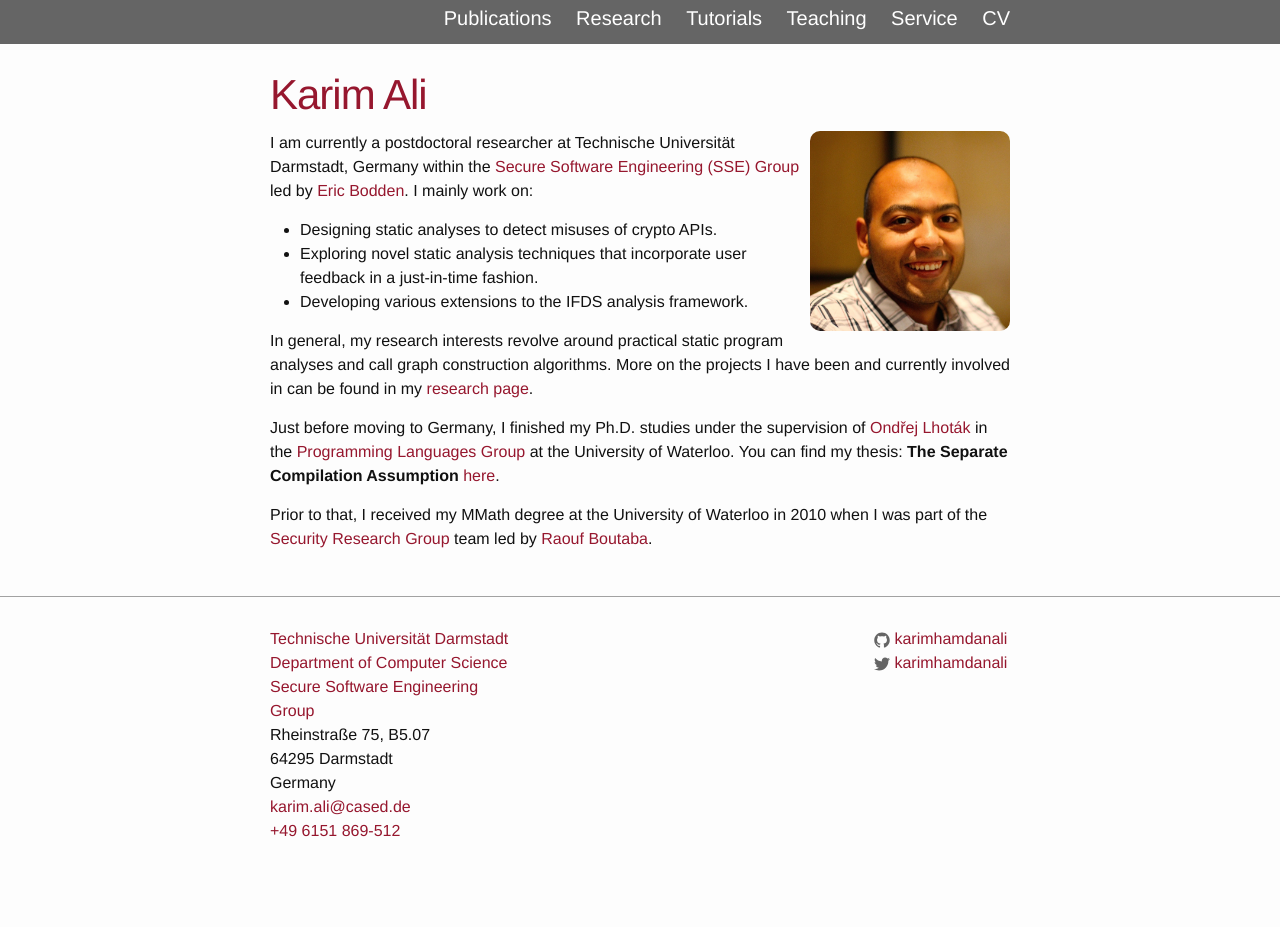
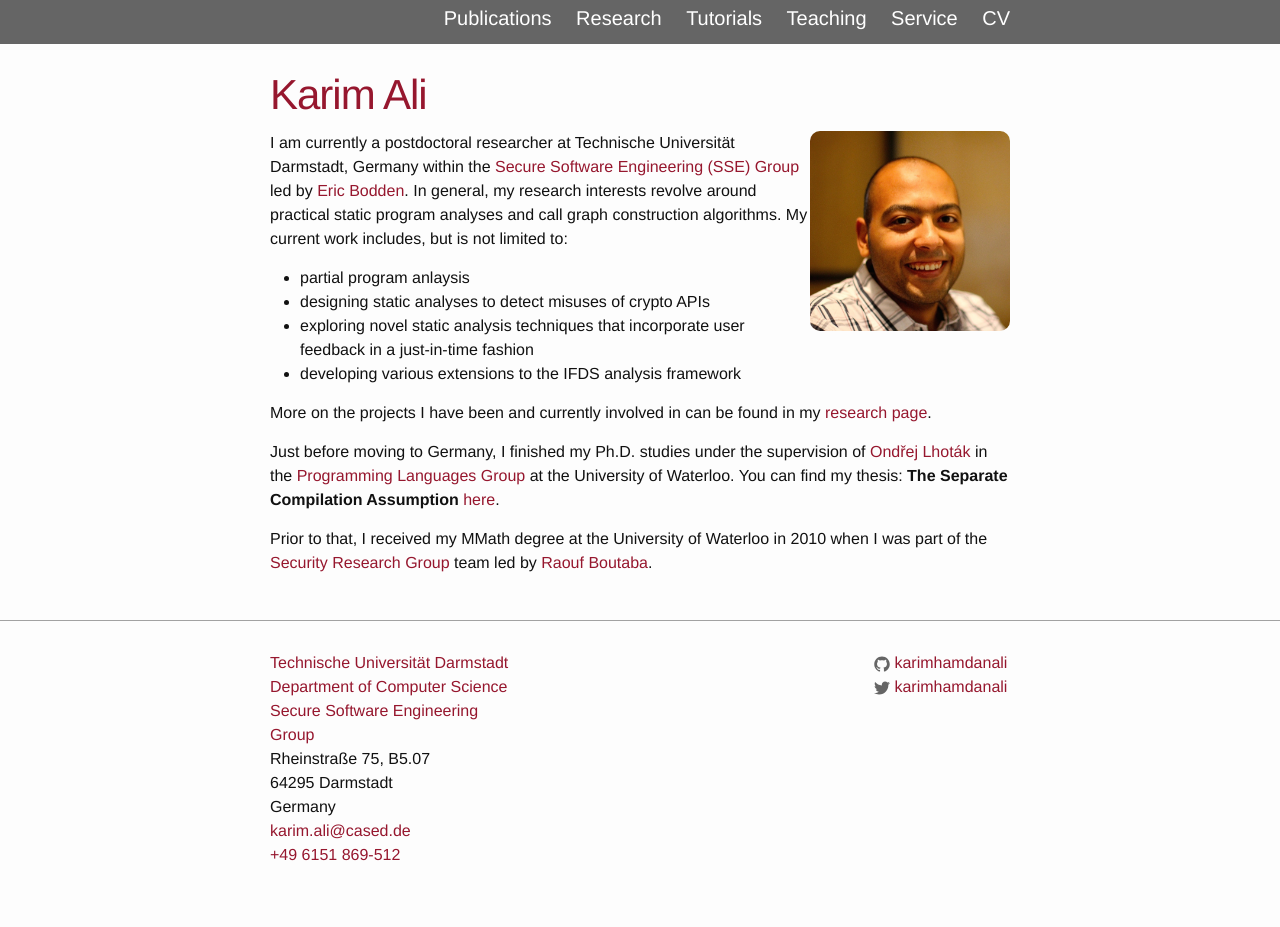
Before and after one commit to karimhamdanali/karimhamdanali.github.io, a Jekyll site: the page built from index.html, in a window 1280 px wide. Built offline with Jekyll 4.4.1, drawn with Linux system fonts in a browser that asks for light colours; before the commit the page ends 903 px from its top, so only the background shows below that.

Commit message:
updated home page

```diff
--- a/index.html
+++ b/index.html
@@ -11,16 +11,18 @@ title: Home
 	<p>
 		I am currently a postdoctoral researcher at Technische Universit&auml;t Darmstadt, Germany within the
 		<a href="http://sseblog.ec-spride.de/" target="_blank">Secure Software Engineering (SSE) Group</a> led by
-		<a href="http://bodden.de/" target="_blank">Eric Bodden</a>. I mainly work on:
+		<a href="http://bodden.de/" target="_blank">Eric Bodden</a>. In general, my research interests revolve around
+		practical static program analyses and call graph construction algorithms. My current work includes,
+		but is not limited to:
 		<ul>
-			<li>Designing static analyses to detect misuses of crypto APIs.</li>
-			<li>Exploring novel static analysis techniques that incorporate user feedback in a just-in-time fashion.</li>
-			<li>Developing various extensions to the IFDS analysis framework.</li>
+			<li>partial program anlaysis</li>
+			<li>designing static analyses to detect misuses of crypto APIs</li>
+			<li>exploring novel static analysis techniques that incorporate user feedback in a just-in-time fashion</li>
+			<li>developing various extensions to the IFDS analysis framework</li>
 		</ul>
 	</p>
 
 	<p>
-		In general, my research interests revolve around practical static program analyses and call graph construction algorithms.
 		More on the projects I have been and currently involved in can be found in my
 		<a href="{{ "/research" |  prepend: site.baseurl }}">research page</a>.
 	</p>
```
